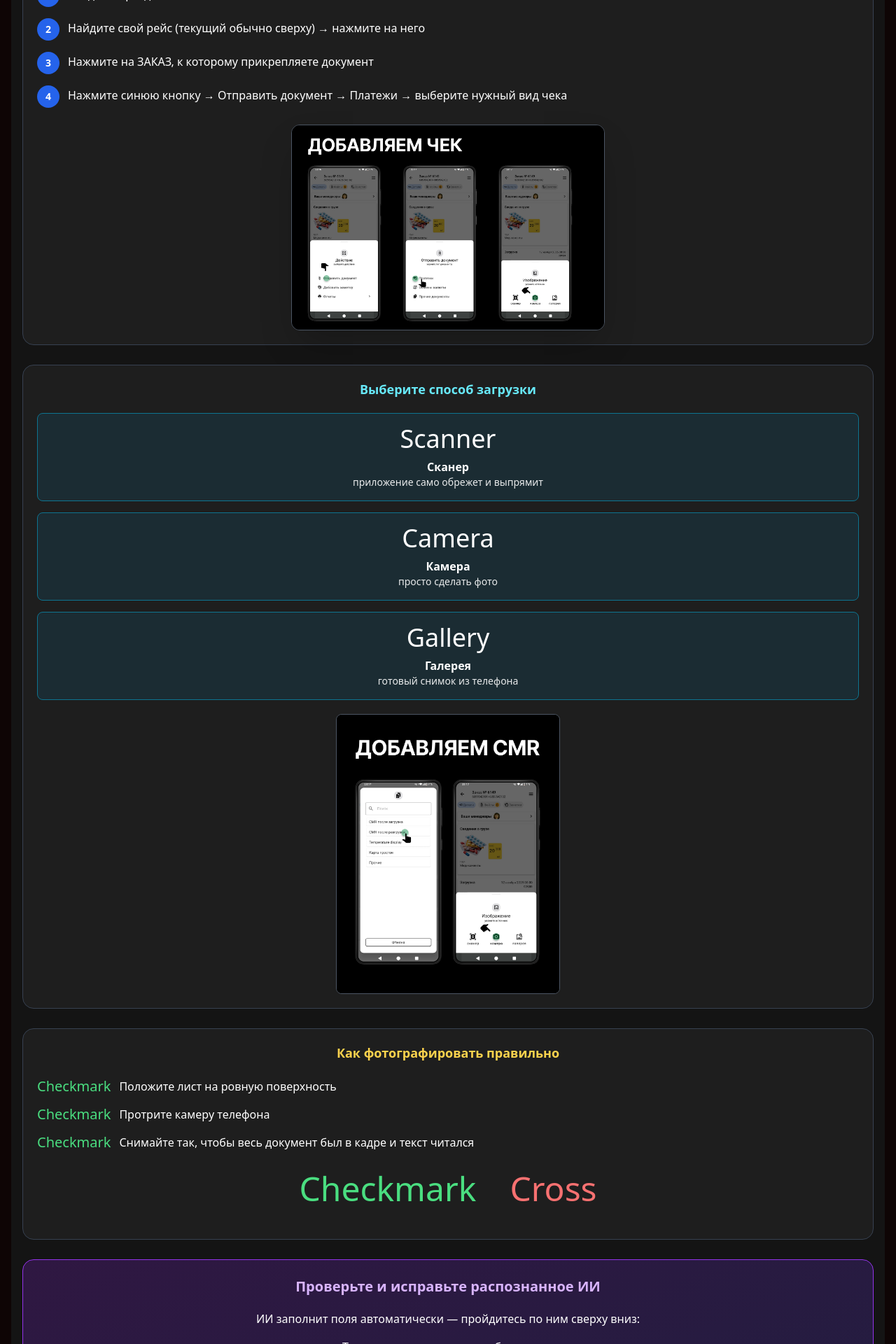
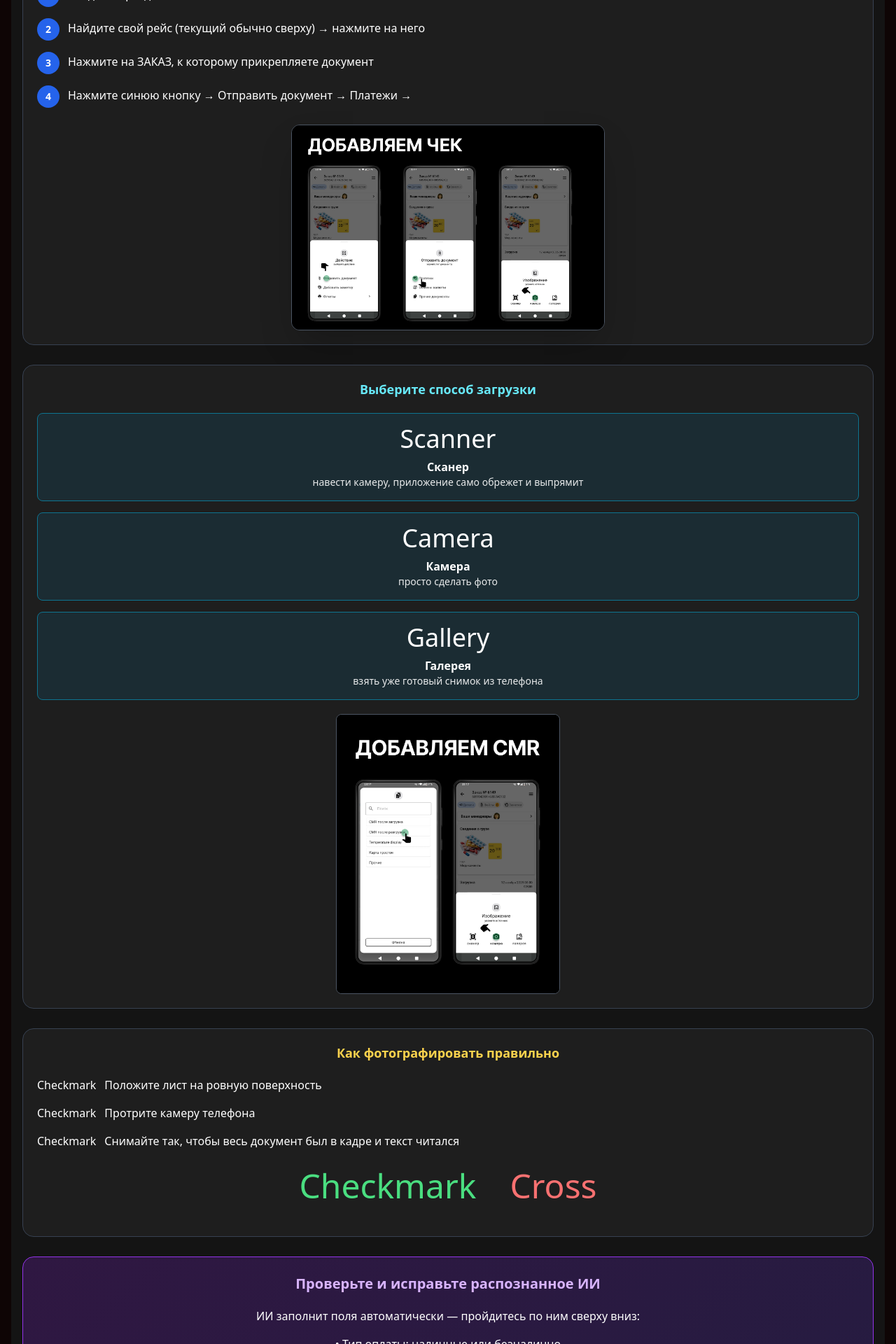
Before and after one commit to ew-mhlnk/bf-helper, a React (Create React App) app in the folder frontend/: page /manual/add-receipt in a window 1280 px wide. Shown: the part 900-2820 px from the top of the page at 70% size. Built offline with nearby package versions, Linux system fonts and the light colour scheme.

Commit message:
Final version of 'How to add receipt' with real emojis and all photos

```diff
--- a/frontend/src/manual/AddReceiptPage.tsx
+++ b/frontend/src/manual/AddReceiptPage.tsx
@@ -5,10 +5,10 @@ const AddReceiptPage: React.FC = () => {
   const [enlargedImage, setEnlargedImage] = useState<string | null>(null);
 
   const images = [
-    '/photo/10.png',
-    '/photo/17.png',
-    '/photo/13.png',
-    '/photo/15.png',
+    '/photo/10.png', // Главный экран
+    '/photo/17.png', // Платежи
+    '/photo/13.png', // Выбор способа
+    '/photo/15.png', // Файлы
   ];
 
   return (
@@ -29,7 +29,7 @@ const AddReceiptPage: React.FC = () => {
         </p>
       </div>
 
-      {/* 10.png — общий вид */}
+      {/* 10.png */}
       <div className="flex justify-center mb-7">
         <img
           src={images[0]}
@@ -50,7 +50,7 @@ const AddReceiptPage: React.FC = () => {
             'Зайдите в раздел «Рейсы»',
             'Найдите свой рейс (текущий обычно сверху) → нажмите на него',
             'Нажмите на ЗАКАЗ, к которому прикрепляете документ',
-            'Нажмите синюю кнопку → Отправить документ → Платежи → выберите нужный вид чека',
+            'Нажмите синюю кнопку → Отправить документ → Платежи →',
           ].map((text, i) => (
             <div key={i} className="flex items-start gap-3">
               <div className="w-8 h-8 bg-blue-600 rounded-full flex-shrink-0 flex items-center justify-center text-sm font-bold">
@@ -64,7 +64,7 @@ const AddReceiptPage: React.FC = () => {
         {/* 17.png */}
         <img
           src={images[1]}
-          alt="Выбор платежа"
+          alt="Платежи"
           className="w-full max-w-md mx-auto rounded-xl shadow-2xl border border-gray-600 cursor-pointer mt-6"
           onClick={() => setEnlargedImage(images[1])}
         />
@@ -80,7 +80,7 @@ const AddReceiptPage: React.FC = () => {
           <div className="bg-cyan-900/30 rounded-lg p-4 text-center border border-cyan-700">
             <p className="text-4xl mb-2">Scanner</p>
             <p className="font-semibold">Сканер</p>
-            <p className="text-sm opacity-90">приложение само обрежет и выпрямит</p>
+            <p className="text-sm opacity-90">навести камеру, приложение само обрежет и выпрямит</p>
           </div>
           <div className="bg-cyan-900/30 rounded-lg p-4 text-center border border-cyan-700">
             <p className="text-4xl mb-2">Camera</p>
@@ -90,7 +90,7 @@ const AddReceiptPage: React.FC = () => {
           <div className="bg-cyan-900/30 rounded-lg p-4 text-center border border-cyan-700">
             <p className="text-4xl mb-2">Gallery</p>
             <p className="font-semibold">Галерея</p>
-            <p className="text-sm opacity-90">готовый снимок из телефона</p>
+            <p className="text-sm opacity-90">взять уже готовый снимок из телефона</p>
           </div>
         </div>
 
@@ -108,18 +108,15 @@ const AddReceiptPage: React.FC = () => {
           Как фотографировать правильно
         </h2>
 
-        <ul className="space-y-3 text-base">
+        <ul className="space-y-4 text-base">
           <li className="flex items-center gap-3">
-            <span className="text-green-400 text-xl">Checkmark</span>
-            Положите лист на ровную поверхность
+            <span>Checkmark</span> Положите лист на ровную поверхность
           </li>
           <li className="flex items-center gap-3">
-            <span className="text-green-400 text-xl">Checkmark</span>
-            Протрите камеру телефона
+            <span>Checkmark</span> Протрите камеру телефона
           </li>
           <li className="flex items-center gap-3">
-            <span className="text-green-400 text-xl">Checkmark</span>
-            Снимайте так, чтобы весь документ был в кадре и текст читался
+            <span>Checkmark</span> Снимайте так, чтобы весь документ был в кадре и текст читался
           </li>
         </ul>
 
@@ -147,6 +144,14 @@ const AddReceiptPage: React.FC = () => {
           <li>• Сумма: обязательно</li>
           <li>• Платёжная карта (только для заправок) → выберите нужную карту</li>
         </ul>
+
+        {/* 18.png */}
+        <img
+          src="/photo/18.png"
+          alt="Распознанный чек"
+          className="w-full max-w-md mx-auto rounded-xl shadow-2xl border border-purple-500 cursor-pointer mt-6"
+          onClick={() => setEnlargedImage('/photo/18.png')}
+        />
       </div>
 
       {/* Готово */}
```
Also changed, not shown: frontend/public/photo/18.png (added).
